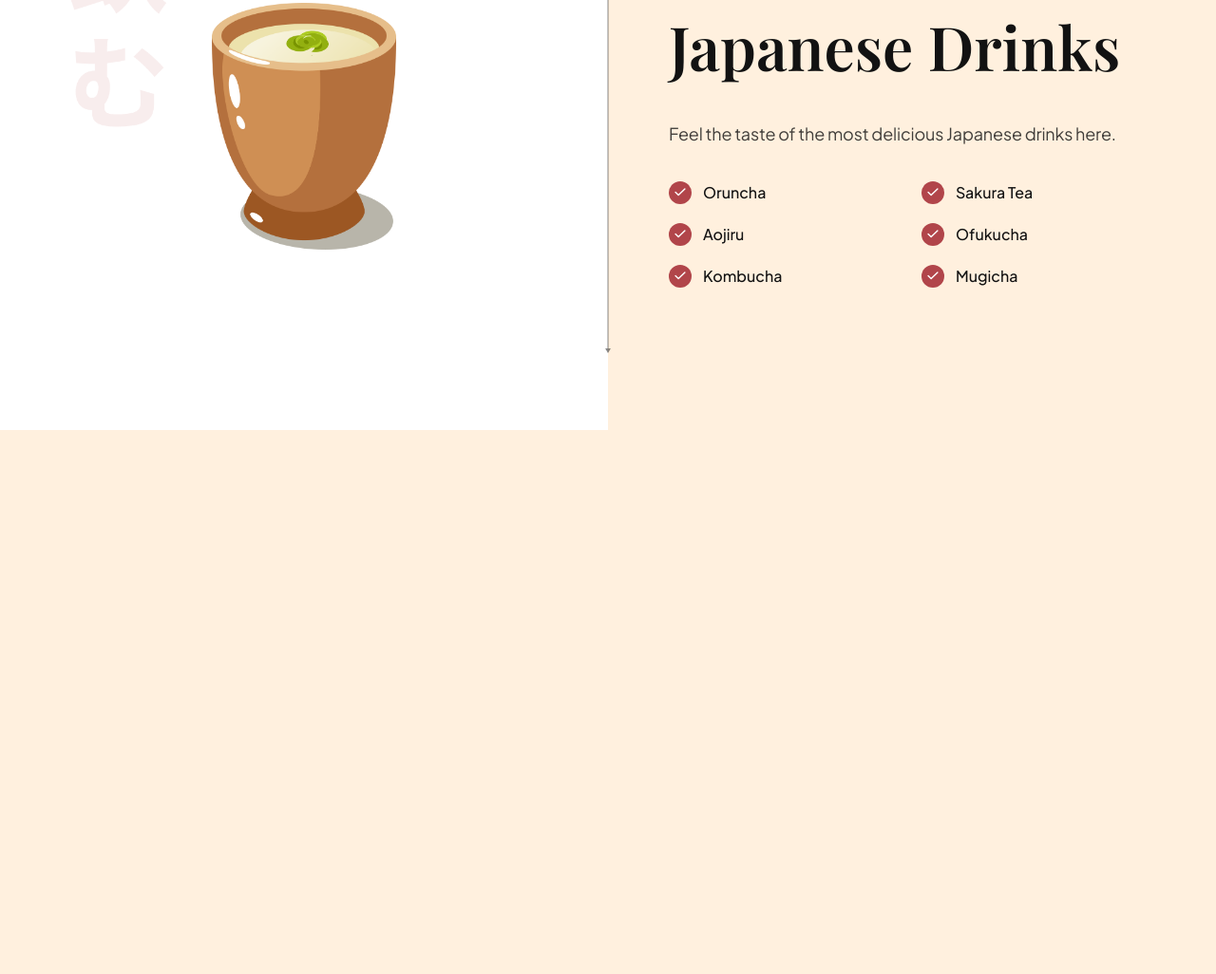
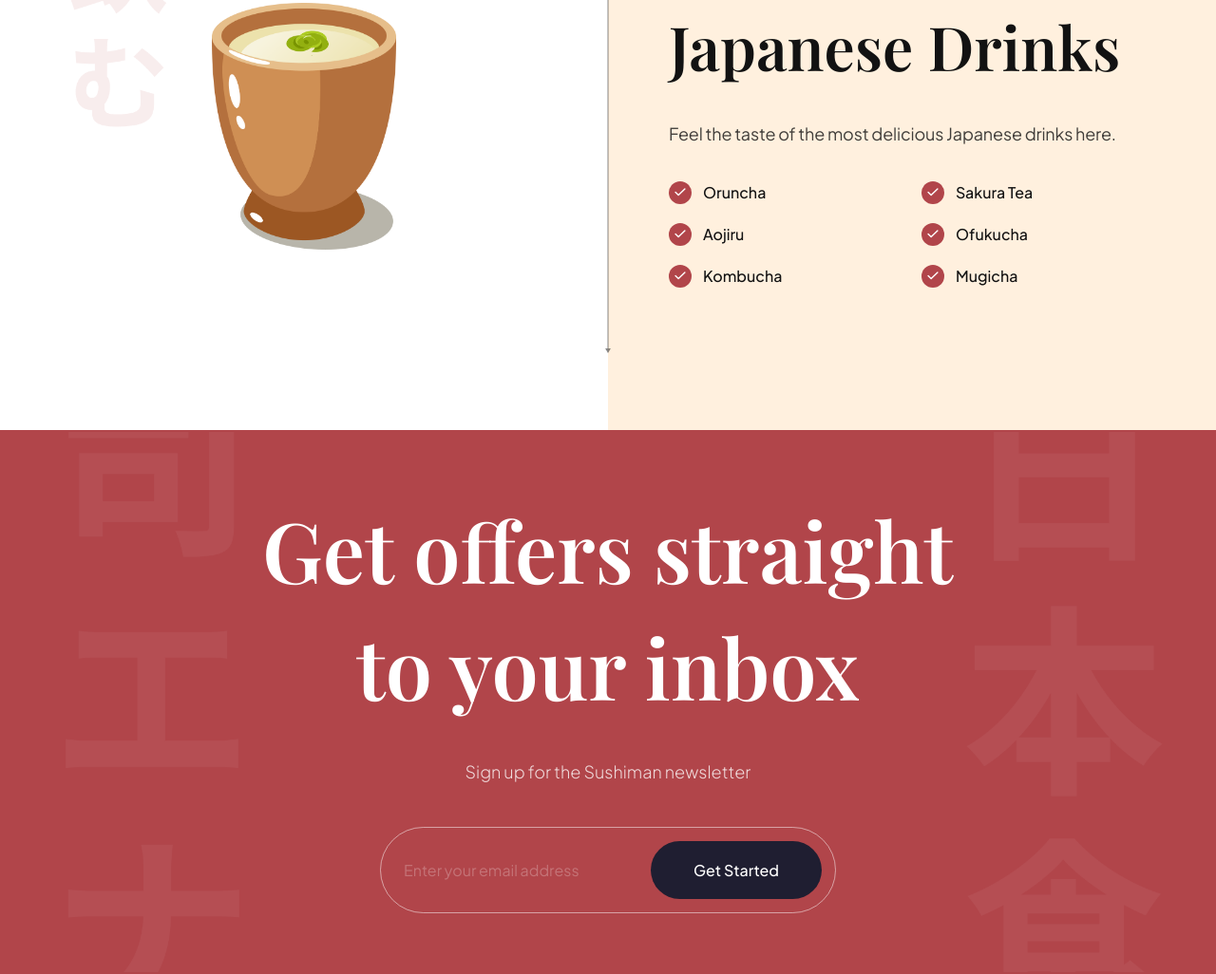
Before and after one commit to phiona-dev/sushi, a website built with Vite: page index.html in a window 1280 px wide. Shown: the part 3245-4271 px from the top of the page at 95% size. Before the commit the page ends 3698 px from the top, so only its background shows below. Built offline with nearby package versions, Linux system fonts and the light colour scheme.

Commit message:
newsletter section

```diff
--- a/css/sections/subscribe.css
+++ b/css/sections/subscribe.css
@@ -0,0 +1,70 @@
+.subscription {
+    padding: 64px;
+    background-color: var(--primary-color);
+    background-image: url(../../assets/subscribe_bg.png);
+    background-position: center;
+    background-repeat: no-repeat;
+    background-size: contain;
+    flex-direction: column;
+    overflow: hidden;
+}
+
+.subscription h2 {
+    font-size: 88px;
+    font-family: var(--playfair-display);
+    font-weight: 600;
+    line-height: 123px;
+    color: #fff;
+    text-align: center;
+}
+
+.subscription p {
+    font-size: 18px;
+    font-family: var(--plus-jakarta-sans);
+    font-weight: 300;
+    line-height: 36px;
+    margin-top: 32px;
+    color: rgba(255, 255, 255, 0.8);
+}
+
+.subscription__form {
+    min-width: 480px;
+    margin-top: 40px;
+    padding: 14px 14px 14px 24px;
+    display: flex;
+    gap: 10px;
+    border: 1px solid rgba(255, 255, 255, 0.5);
+    border-radius: 46px;
+}
+
+.subscription__form input {
+    flex: 1;
+    font-size: 16px;
+    font-weight: 400;
+    font-family: var(--plus-jakarta-sans);
+    color: #fff;
+    opacity: 0.5;
+    background: transparent;
+    border: none;
+    outline: none;
+}
+
+.subscription__form input::placeholder {
+    color: #fff;
+    opacity: 0.5;
+}
+
+.subscription__form button {
+    padding: 20px;
+    min-width: 180px;
+    font-size: 16px;
+    font-weight: 500;
+    font-family: var(--plus-jakarta-sans);
+    color: #fff;
+    text-align: center;
+    background: var(--black-400);
+    border-radius: 46px;
+    border: none;
+    outline: none;
+    cursor: pointer;
+}
--- a/css/style.css
+++ b/css/style.css
@@ -7,6 +7,7 @@
 @import url("sections/about.css");
 @import url("sections/popular.css");
 @import url("sections/trending.css");
+@import url("sections/subscribe.css");
 
 :root {
     --playfair-display: "Playfair Display", serif;
--- a/index.html
+++ b/index.html
@@ -213,6 +213,17 @@
             </section>
         </section>
 
+        <section class="subscription flex-center" id="services">
+            <h2 data-aos="flip-down">
+                Get offers straight <br/> to your inbox
+            </h2>
+            <p data-aos="fade-up">Sign up for the Sushiman newsletter</p>
+            <div class="subscription__form" data-aos="fade-up">
+                <input type="text" placeholder="Enter your email address"/>
+                <button>Get Started</button>
+            </div>
+        </section>
+
         <script src="js/script.js" type="module"></script>
     </body>
 </html>
```
